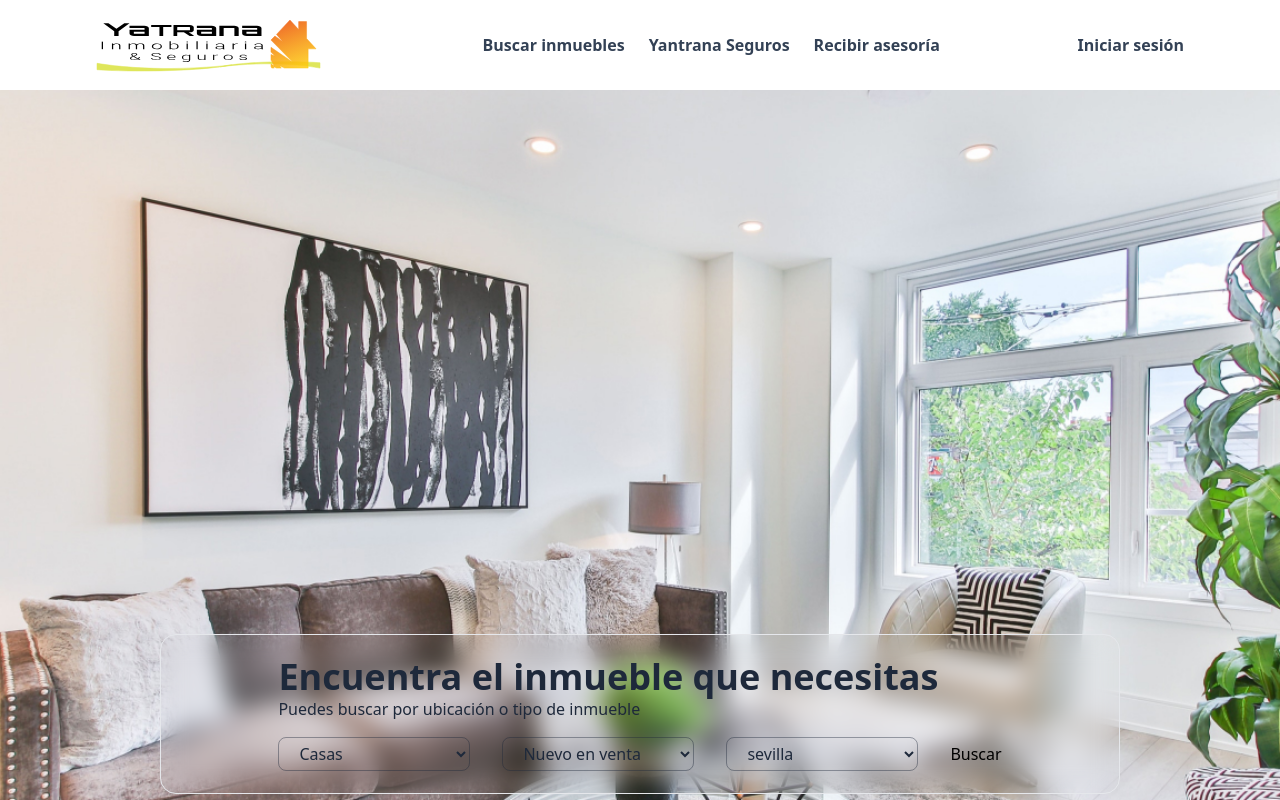
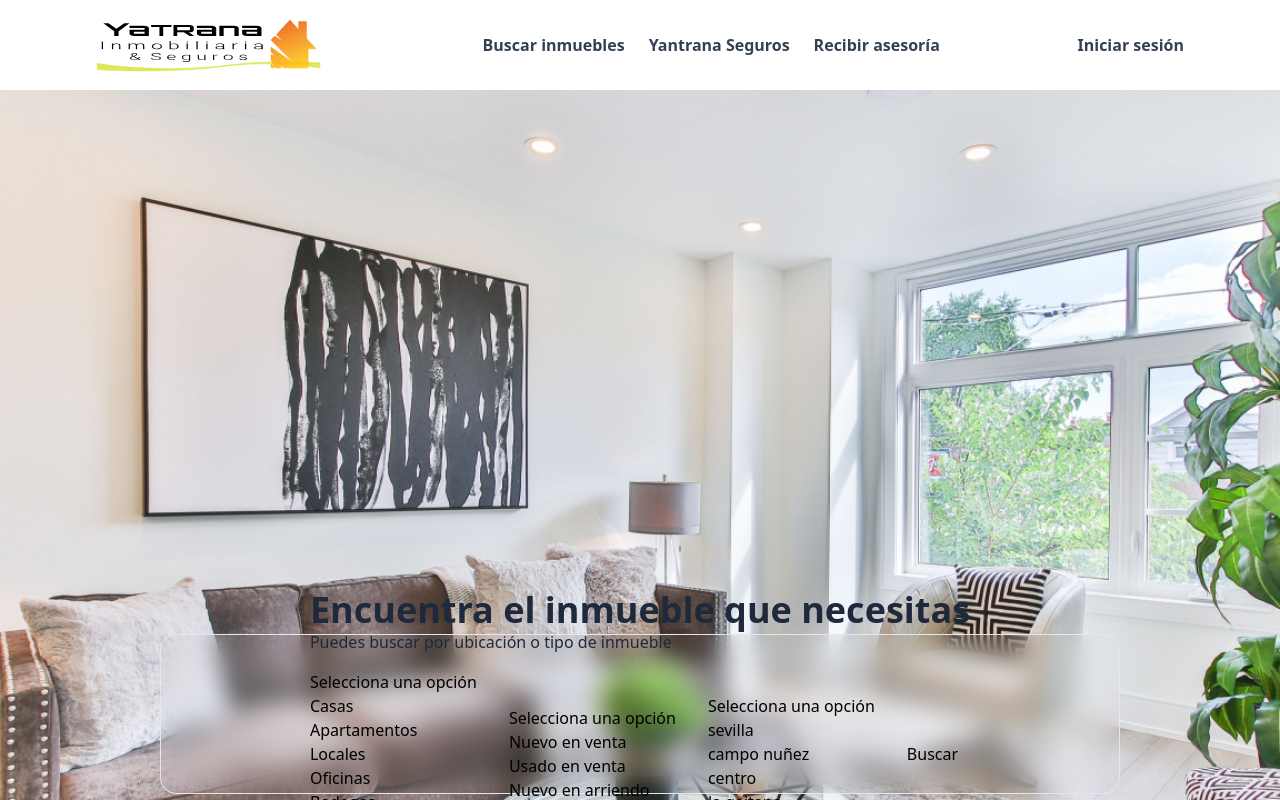
Before and after one commit to SisifoDev/inmobiliaria, a Next.js app: page / in a window 1280 px wide. Shown: the top 800 px of the page. Built offline with nearby package versions, Linux system fonts and the light colour scheme.

Commit message:
select without styles

```diff
--- /dev/null
+++ b/components/CustomSelect.tsx
@@ -0,0 +1,23 @@
+import { FC } from "react";
+import { Select, Option } from "./select";
+
+export interface CustomSelectProps {
+  opt: string[];
+}
+
+const CustomSelect: FC<CustomSelectProps> = ({ opt }) => {
+  return (
+    <div >
+
+      <Select placeholder="Selecciona una opción">
+        {
+          opt.map((item, index) => <Option value={item} key={index}>{item}</Option>
+          )
+        }
+
+      </Select>
+    </div>
+  );
+};
+
+export default CustomSelect;
--- a/components/SearchBar.jsx
+++ b/components/SearchBar.tsx
@@ -1,7 +1,10 @@
 import React from "react";
-import Select from "./Select";
+import CustomSelect from "./CustomSelect";
 
 const SearchBar = () => {
+  const opt: string[] = [];
+
+
   return (
     <div className="flex absolute bottom-24 left-[12.5%] justify-center bg-clip-padding backdrop-filter backdrop-blur-md bg-opacity-80 border border-gray-200 h-40 w-3/4 rounded-2xl">
       <div className="flex flex-col justify-center gap-4 ">
@@ -15,9 +18,8 @@ const SearchBar = () => {
         </div>
         <div className="flex justify-between gap-8 items-center ">
           <form action="" className="flex justify-between gap-8 items-center ">
-            <Select
-              name="tipo"
-              id="tipo"
+            <CustomSelect
+
               opt={[
                 "Casas",
                 "Apartamentos",
@@ -27,14 +29,12 @@ const SearchBar = () => {
                 "Otros",
               ]}
             />
-            <Select
-              name="estado"
-              id="estado"
+            <CustomSelect
+
               opt={["Nuevo en venta", "Usado en venta", "Nuevo en arriendo"]}
             />
-            <Select
-              name="ubicacion"
-              id="ubicacion"
+            <CustomSelect
+
               opt={["sevilla", "campo nuñez", "centro", "la gaitana"]}
             />
             <button>Buscar</button>
--- a/components/Select.jsx
+++ /dev/null
@@ -1,22 +0,0 @@
-import React from "react";
-
-const Select = ({ name, id, opt }) => {
-  console.log(opt);
-  return (
-    <div>
-      <select
-        className="rounded-lg border border-slate-800/40 text-slate-800 bg-transparent w-48 py-1 px-4"
-        name={name}
-        id={id}
-      >
-        {opt.map((item) => (
-          <option key={item} value={item}>
-            {item}
-          </option>
-        ))}
-      </select>
-    </div>
-  );
-};
-
-export default Select;
--- /dev/null
+++ b/components/select/index.tsx
@@ -0,0 +1,4 @@
+import Select from "./select";
+import Option from "./option";
+
+export { Select, Option };
--- /dev/null
+++ b/components/select/option.tsx
@@ -0,0 +1,17 @@
+import React, { ReactNode } from "react";
+import { useSelectContext } from "./selectContext";
+
+const Option: React.FC<{
+    children: ReactNode | ReactNode[];
+    value: string;
+}> = ({ children, value }) => {
+    const { changeSelectedOption } = useSelectContext();
+
+    return (
+        <li className="select-option" onClick={() => changeSelectedOption(value)}>
+            {children}
+        </li>
+    );
+};
+
+export default Option;
--- /dev/null
+++ b/components/select/select.tsx
@@ -0,0 +1,52 @@
+import React, { ReactNode, useState, useRef } from "react";
+import useOnClickOutside from "../../hooks/useOnClickOutside";
+import { SelectContext } from "./selectContext";
+
+
+
+const Select: React.FC<{
+    children: ReactNode | ReactNode[];
+    defaultValue?: string;
+    placeholder?: string;
+}> = ({ children, defaultValue, placeholder }) => {
+    const [selectedOption, setSelectedOption] = useState(defaultValue || "");
+    const [showDropdown, setShowDropdown] = useState(false);
+    const showDropdownHandler = () => setShowDropdown(!showDropdown);
+    const selectPlaceholder = placeholder || "Choose an option";
+    const selectContainerRef = useRef(null);
+
+    const clickOutsideHandler = () => setShowDropdown(false);
+
+    useOnClickOutside(selectContainerRef, clickOutsideHandler);
+
+    const updateSelectedOption = (option: string) => {
+        setSelectedOption(option);
+        setShowDropdown(false);
+    };
+
+    return (
+        <SelectContext.Provider
+            value={{ selectedOption, changeSelectedOption: updateSelectedOption }}
+        >
+            <div className="select-container" ref={selectContainerRef}>
+                <div
+                    className={showDropdown ? "selected-text active" : "selected-text"}
+                    onClick={showDropdownHandler}
+                >
+                    {selectedOption.length > 0 ? selectedOption : selectPlaceholder}
+                </div>
+                <ul
+                    className={
+                        showDropdown
+                            ? "select-options show-dropdown-options"
+                            : "select-options hide-dropdown-options"
+                    }
+                >
+                    {children}
+                </ul>
+            </div>
+        </SelectContext.Provider>
+    );
+};
+
+export default Select;
--- /dev/null
+++ b/components/select/selectContext.ts
@@ -0,0 +1,19 @@
+import { createContext, useContext } from "react";
+
+const SelectContext = createContext<{
+  selectedOption: string;
+  changeSelectedOption: (option: string) => void;
+}>({
+  selectedOption: "",
+  changeSelectedOption: (option: string) => {},
+});
+
+const useSelectContext = () => {
+  const context = useContext(SelectContext);
+  if (!context) {
+    throw new Error("Error in creating the context");
+  }
+  return context;
+};
+
+export { useSelectContext, SelectContext };
--- /dev/null
+++ b/hooks/useOnClickOutside.ts
@@ -0,0 +1,29 @@
+import { useEffect, RefObject } from "react";
+
+type Event = MouseEvent | TouchEvent;
+
+const useOnClickOutside = <T extends HTMLElement = HTMLElement>(
+  ref: RefObject<T>,
+  handler: (event: Event) => void
+) => {
+  useEffect(() => {
+    const listener = (event: Event) => {
+      const el = ref?.current;
+      if (!el || el.contains((event?.target as Node) || null)) {
+        return;
+      }
+
+      handler(event); // Call the handler only if the click is outside of the element passed.
+    };
+
+    document.addEventListener("mousedown", listener);
+    document.addEventListener("touchstart", listener);
+
+    return () => {
+      document.removeEventListener("mousedown", listener);
+      document.removeEventListener("touchstart", listener);
+    };
+  }, [ref, handler]); // Reload only if ref or handler changes
+};
+
+export default useOnClickOutside;
--- /dev/null
+++ b/styles/customStyles.module.css
@@ -0,0 +1,66 @@
+.title {
+  text-align: center;
+}
+
+.select-container {
+  display: inline-block;
+  position: relative;
+  width: 400px;
+  background-color: #red;
+  border-radius: 5px;
+}
+
+.selected-text {
+  padding: 10px 20px;
+  cursor: pointer;
+}
+
+.selected-text::after {
+  content: "";
+  position: absolute;
+  right: 10px;
+  top: 16px;
+  border: 7px solid transparent;
+  border-color: black transparent transparent transparent;
+}
+
+ul {
+  margin: 0;
+  padding: 0;
+  text-align: center;
+  border-radius: 5px;
+}
+
+.select-options {
+  position: absolute;
+  margin-top: 5px;
+  width: 100%;
+  border: 1px solid #e4e4e4;
+}
+
+li {
+  list-style-type: none;
+  padding: 6px 20px;
+  border-bottom: 1px solid #e4e4e4;
+  cursor: pointer;
+}
+
+li:last-child {
+  border-bottom: none;
+}
+
+li:hover {
+  background-color: #d9d9d9;
+}
+
+.show-dropdown-options {
+  min-height: 50px;
+  opacity: 1;
+  visibility: visible;
+}
+
+.hide-dropdown-options {
+  min-height: 0;
+  opacity: 0;
+  visibility: hidden;
+}
```
Also changed, not shown: components/Header.tsx (renamed from components/Header.jsx), components/NavBar.tsx (renamed from components/NavBar.jsx), pages/index.tsx (line endings or trailing spaces).
